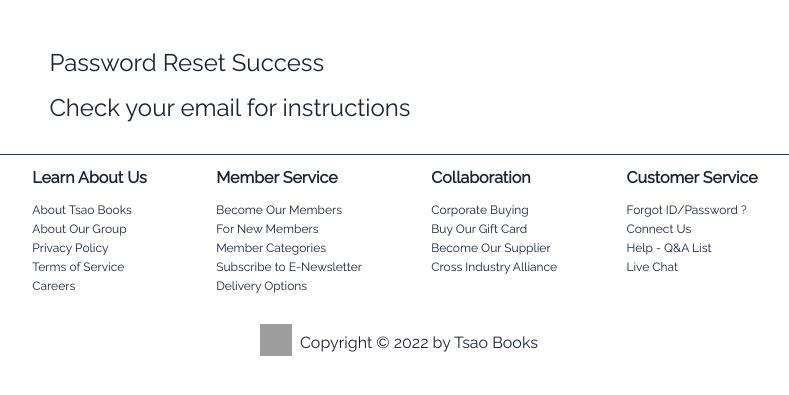
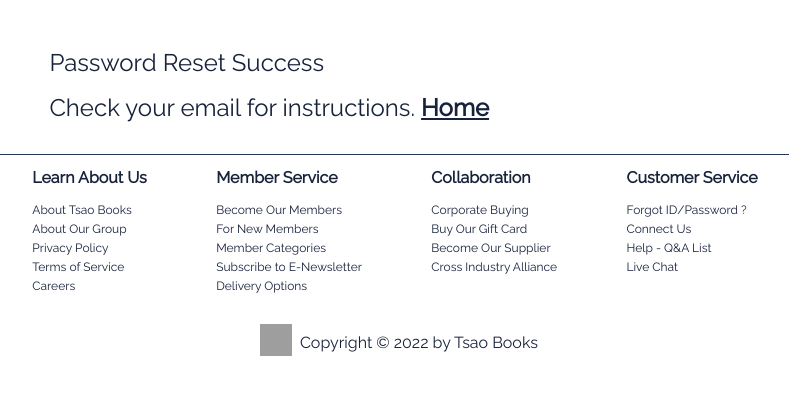
Before and after one commit to stevetsaoch/Ecommerce, a Django app: page /account/password_reset/password_reset_email_comfirm/ in a window 1280 px wide. Shown: the part 111-506 px from the top of the page, without its empty margins (245-1034 px from the left). Run offline with Django 4.2, Linux system fonts and the light colour scheme; grey boxes are pictures that could not be loaded.

Commit message:
update readme and add redirect link to home when reset password

```diff
--- a/templates/account/password_reset/reset_status.html
+++ b/templates/account/password_reset/reset_status.html
@@ -14,7 +14,7 @@ Reset Password
     <div>
         {% if 'email' in request.get_full_path %}
         <div>Password Reset Success</div>
-        <div>Check your email for instructions</d>
+        <div>Check your email for instructions. <a href="{% url "store:store_home" %}">Home</a></div>
             {% endif%}
             {% if 'complete' in request.get_full_path %}
             <div>Password Reset Success!</div>
@@ -23,4 +23,5 @@ Reset Password
         </div>
     </div>
 </div>
+
 {% endblock sub_base_content %}
```
Also changed, not shown: README.md, readme_figures/Databases_diagram.png.
